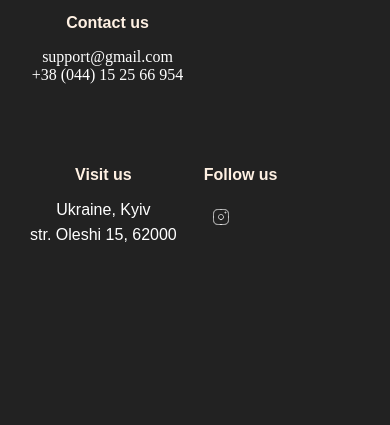
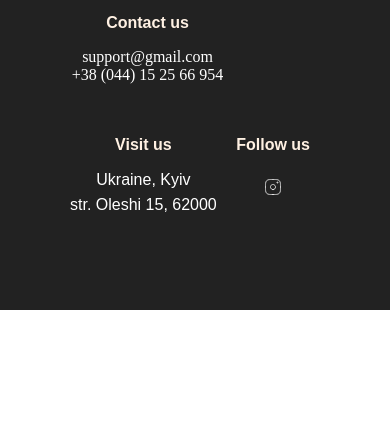
Before and after one commit to IhorStoner/hillel-new, a website: page source/index.html in a window 390 px wide. Shown: the part 961-1386 px from the top of the page. After the commit the page ends 1271 px from the top, so only its background shows below. Drawn offline with nearby package versions, Linux system fonts and the light colour scheme; files that its build step writes are made by us from their sources; files whose address does not match are found by name.

Commit message:
editFooter

```diff
--- a/source/sass/_footer.scss
+++ b/source/sass/_footer.scss
@@ -2,12 +2,6 @@
     background-color: #222;
     padding: 45px 0 45px 0;
     margin-top: 0;
-
-    // &__container {
-    //     // display: flex;
-    //     // justify-content: space-between;
-
-    // }
 
     &__contact-us {
         max-width: 155px;
@@ -15,16 +9,17 @@
 
     &__container {
         display: flex;
-        justify-content: space-between;
+        justify-content: space-around;
         flex-wrap: wrap;
-        // align-items: center;
+        margin: 0 auto;
     }
 
     &__info {
-        width: 75%;
+        // width: 75%;
         display: flex;
         justify-content: space-between;
         flex-wrap: wrap;
+
     }
 
     &__title {
@@ -63,6 +58,8 @@
         display: block;
         padding-left: 10px;
         margin-bottom: 25px;
+        margin: 0 auto;
+
 
         &--instagram {
             background-image: url(../assets/img/svg/inst-footer.svg);
@@ -86,23 +83,42 @@
     }
 }
 
+@media (max-width: 1024px) {
+    .footer {
+        &__container {
+            padding-left: 40px;
+            padding-right: 40px;
+        }
+    }
+}
+
 @media (max-width: 769px) {
     .footer {
-        padding-bottom: 100px;
+        &__container {
+            text-align: center;
+
+        }
 
         &__content {
             margin-bottom: 25px;
         }
 
-        // &__logo {
-        //     margin-bottom: 25px;
-        // }
-
         &__item {
-            margin-bottom: 80px;
+            margin-bottom: 50px;
+            margin-right: 10px;
         }
     }
 }
+
+// @media (max-width: 545px) {
+//     .footer {
+//         &__item {
+//             margin: 0 auto;
+//             margin-bottom: 25px;
+//             padding-right: 5px;
+//         }
+//     }
+// }
 
 @media (max-width: 320px) {
     .footer {
@@ -110,5 +126,10 @@
             display: block;
             width: 100%;
         }
+
+        &__item {
+            margin-right: 0;
+        }
+
     }
 }
```
